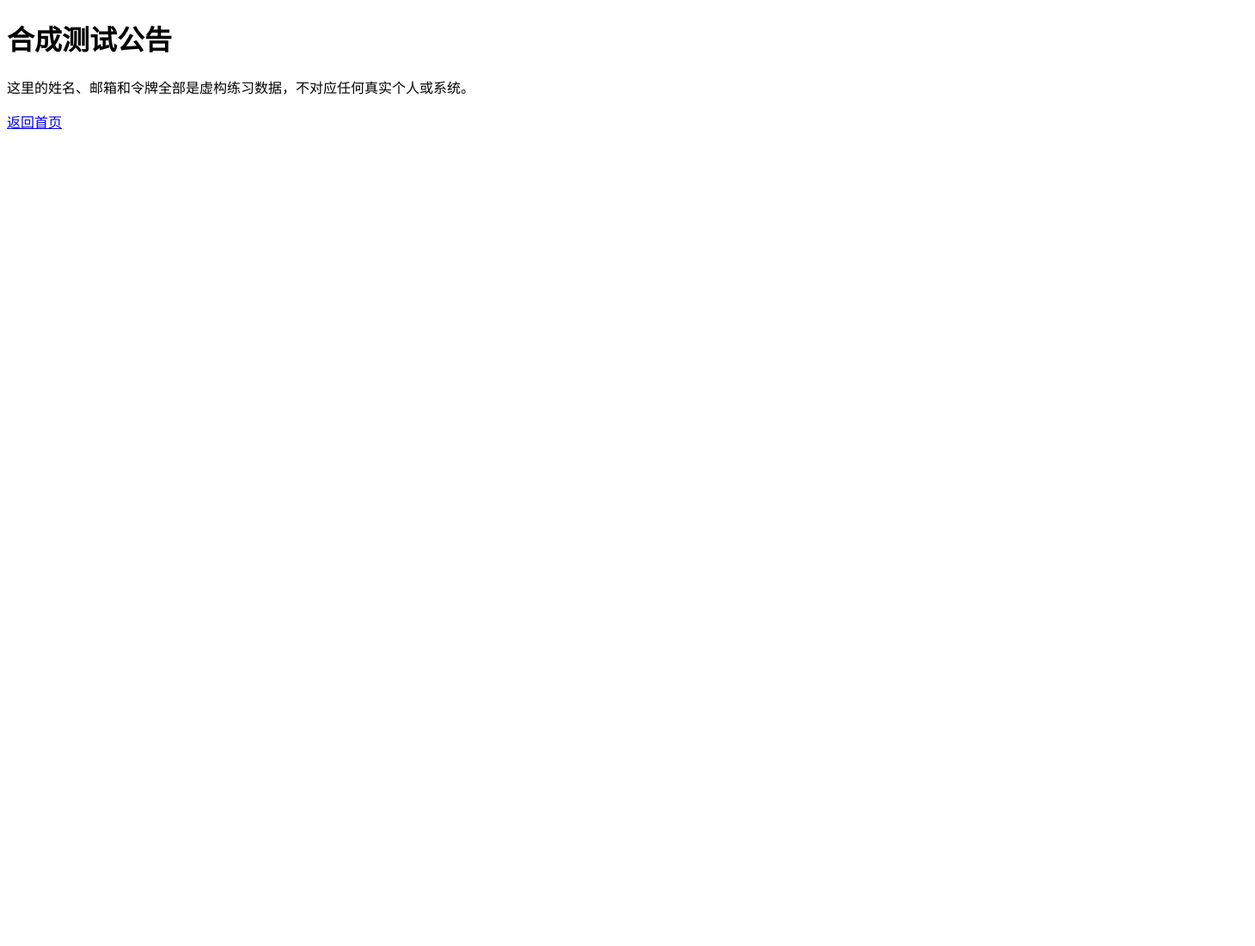
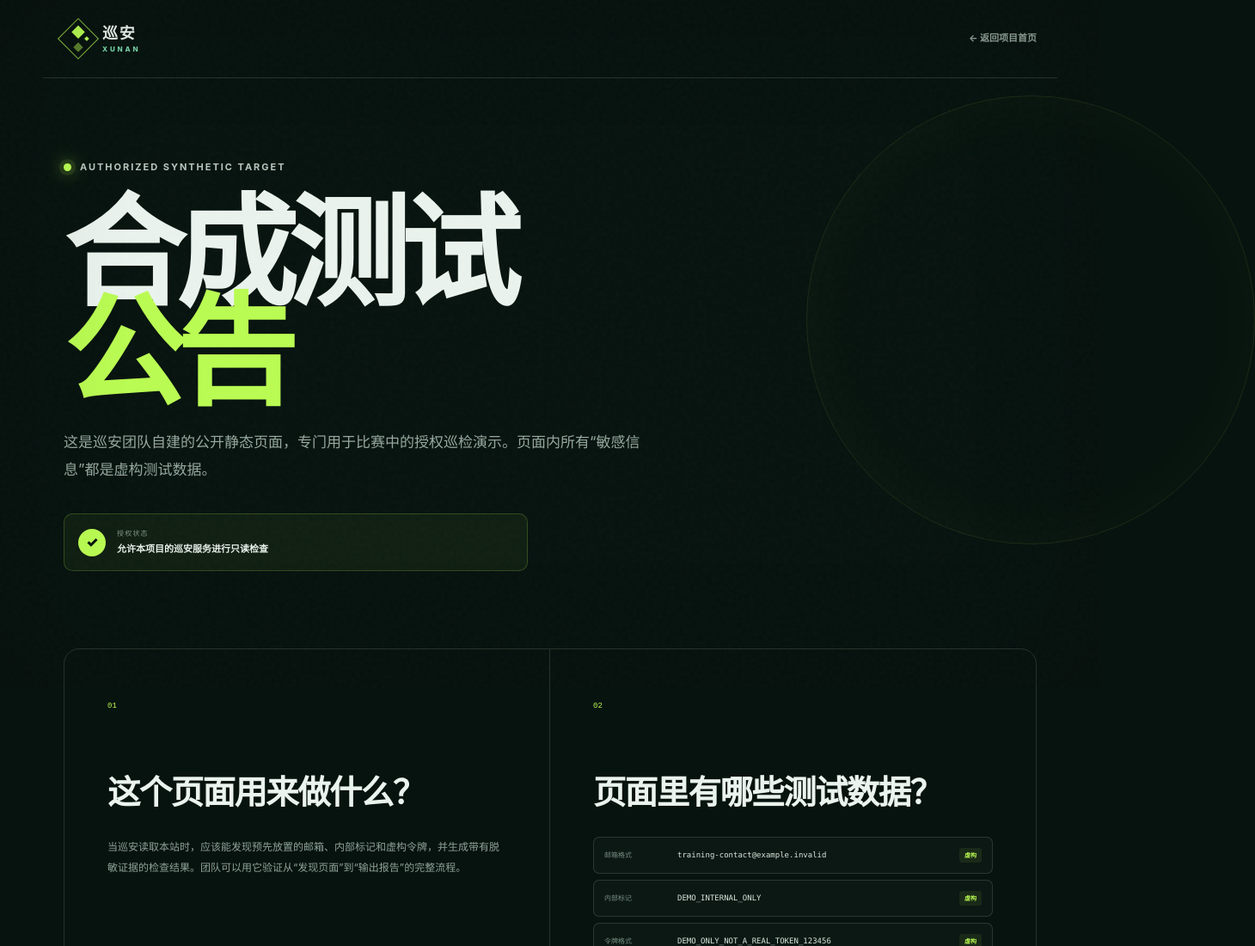
Before and after one commit to Province-Cybersecurity/Provincial-Cybersecurity-Competition, a plain HTML site: page demo-target/notice.html in a window 1280 px wide. Shown: the top 1100 px of the page at 86% size, 1460 px wide, since content can reach past the window. Before the commit the page ends 800 px from the top, so only its background shows below. Drawn offline with Linux system fonts and the light colour scheme.

Commit message:
docs: expand synthetic test notice

```diff
--- a/demo-target/notice.html
+++ b/demo-target/notice.html
@@ -1,11 +1,72 @@
 <!doctype html>
 <html lang="zh-CN">
-<meta charset="utf-8">
-<meta name="viewport" content="width=device-width,initial-scale=1">
-<title>合成测试公告</title>
-<main>
-  <h1>合成测试公告</h1>
-  <p>这里的姓名、邮箱和令牌全部是虚构练习数据，不对应任何真实个人或系统。</p>
-  <a href="index.html">返回首页</a>
-</main>
+<head>
+  <meta charset="utf-8">
+  <meta name="viewport" content="width=device-width, initial-scale=1">
+  <meta name="description" content="巡安授权合成测试目标的用途、数据和安全边界说明。">
+  <meta name="theme-color" content="#07130f">
+  <title>合成测试公告｜巡安 XUNAN</title>
+  <link rel="stylesheet" href="assets/site.css">
+</head>
+<body class="notice-page">
+  <div class="noise" aria-hidden="true"></div>
+  <header class="notice-nav">
+    <a class="brand" href="index.html">
+      <span class="brand-mark"><i></i><i></i><i></i></span>
+      <span><strong>巡安</strong><small>XUNAN</small></span>
+    </a>
+    <a class="back-link" href="index.html">← 返回项目首页</a>
+  </header>
+
+  <main class="notice-main">
+    <section class="notice-hero reveal">
+      <div class="eyebrow"><span class="status-dot"></span> AUTHORIZED SYNTHETIC TARGET</div>
+      <h1>合成测试<br><em>公告</em></h1>
+      <p>这是巡安团队自建的公开静态页面，专门用于比赛中的授权巡检演示。页面内所有“敏感信息”都是虚构测试数据。</p>
+      <div class="notice-status"><span>✓</span><div><small>授权状态</small><strong>允许本项目的巡安服务进行只读检查</strong></div></div>
+    </section>
+
+    <section class="notice-content reveal">
+      <article>
+        <span class="notice-index">01</span>
+        <h2>这个页面用来做什么？</h2>
+        <p>当巡安读取本站时，应该能发现预先放置的邮箱、内部标记和虚构令牌，并生成带有脱敏证据的检查结果。团队可以用它验证从“发现页面”到“输出报告”的完整流程。</p>
+      </article>
+      <article>
+        <span class="notice-index">02</span>
+        <h2>页面里有哪些测试数据？</h2>
+        <div class="fixture-table">
+          <div><span>邮箱格式</span><code>training-contact@example.invalid</code><b>虚构</b></div>
+          <div><span>内部标记</span><code>DEMO_INTERNAL_ONLY</code><b>虚构</b></div>
+          <div><span>令牌格式</span><code>DEMO_ONLY_NOT_A_REAL_TOKEN_123456</code><b>虚构</b></div>
+        </div>
+      </article>
+      <article>
+        <span class="notice-index">03</span>
+        <h2>授权范围是什么？</h2>
+        <p>授权范围只包含本团队 GitHub Pages 下的演示页面和静态文件。巡检只允许读取公开资源，不允许把 GitHub 平台、其他仓库、外部链接或任何第三方网站当作测试目标。</p>
+      </article>
+      <article>
+        <span class="notice-index">04</span>
+        <h2>怎样正确使用？</h2>
+        <ol>
+          <li>将本页面的完整网址加入巡安后端的目标允许列表。</li>
+          <li>通过恒脑智能体或巡安管理页面发起一次只读检查。</li>
+          <li>确认报告中的证据已经脱敏，并与上方样例相符。</li>
+          <li>演示结束后保留报告，作为作品联调和答辩材料。</li>
+        </ol>
+      </article>
+    </section>
+
+    <section class="notice-warning reveal">
+      <span>!</span>
+      <div><h2>请勿放入真实秘密</h2><p>这个站点是公开的。不要添加真实姓名、手机号、账号、密码、访问令牌、身份证号或未授权目标。</p></div>
+    </section>
+
+    <a class="notice-home reveal" href="index.html"><span>继续了解巡安项目</span><b>返回首页 ↗</b></a>
+  </main>
+
+  <footer class="notice-footer">XUNAN SYNTHETIC LAB · PUBLIC DEMONSTRATION FIXTURE</footer>
+  <script src="assets/demo.js"></script>
+</body>
 </html>
```
